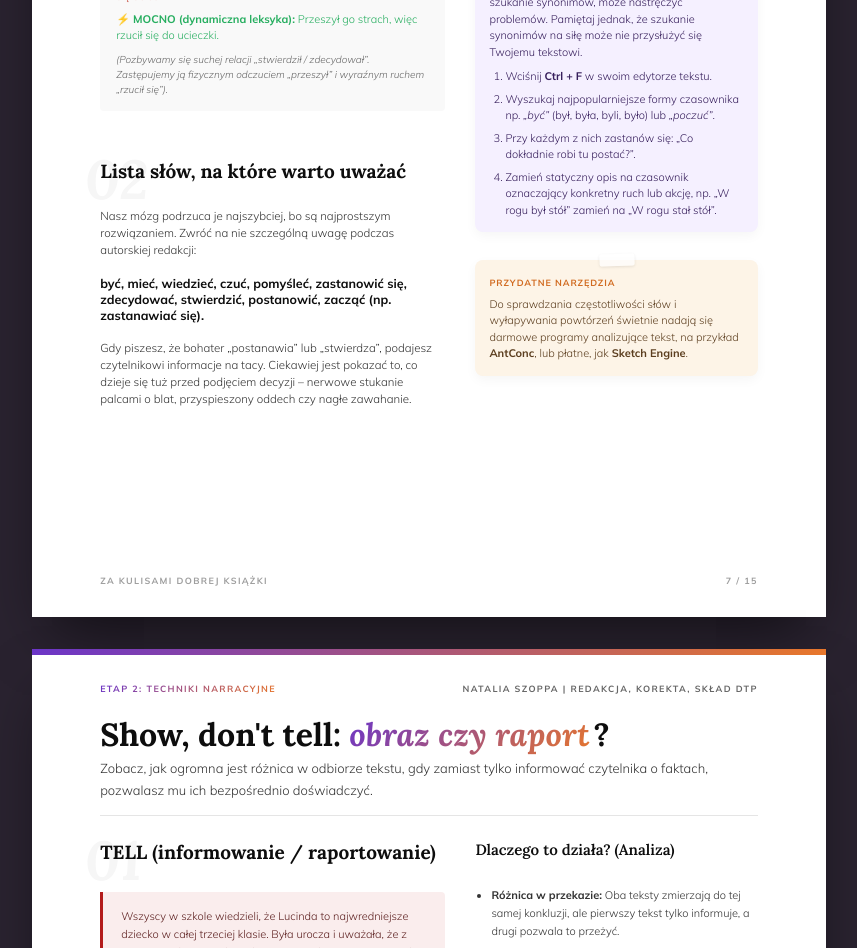
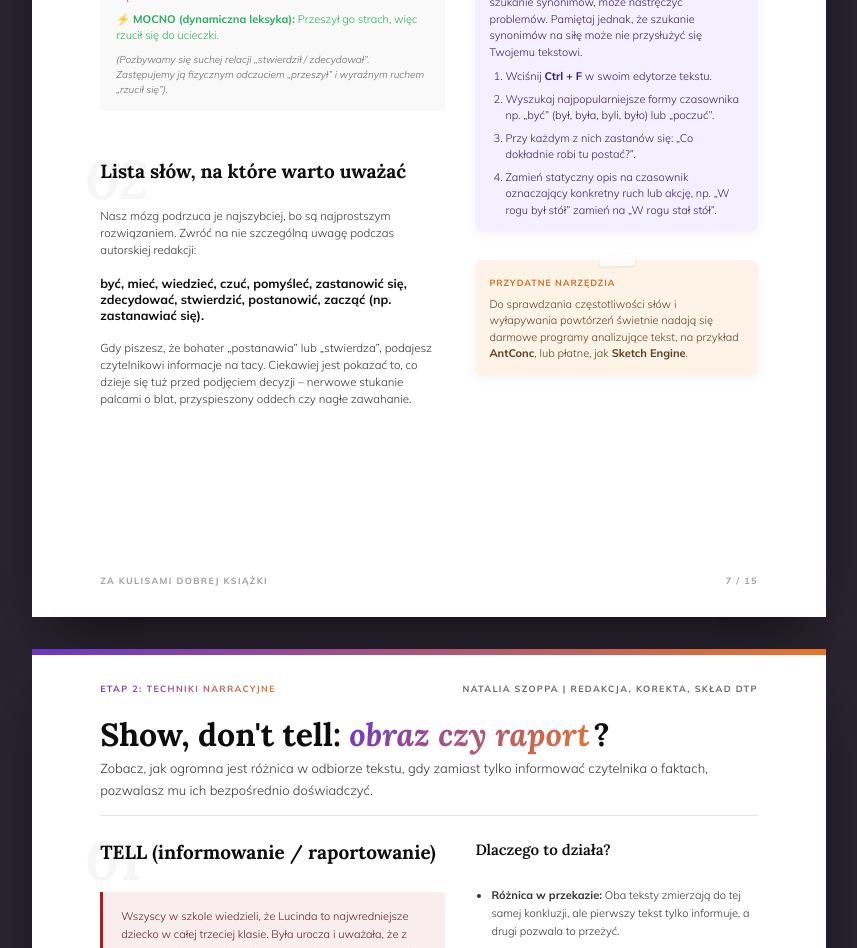
Before and after one commit to Bonnie00726/nataliaszoppa, a Jekyll site: the page arkusz językowy.html, which Jekyll copies as it is, in a window 1280 px wide and 1400 px high, scrolled down 7301 px. Shown: the part 168-1116 px from the top of the window, without its empty margins (211-1068 px from the left). Built offline with Jekyll 4.4.1, drawn with Linux system fonts in a browser that asks for light colours; some of the changed text lies outside the part shown.

Commit message:
Update arkusz językowy.html

```diff
--- a/arkusz językowy.html
+++ b/arkusz językowy.html
@@ -523,7 +523,7 @@
         Praca nad słownictwem jest dość prosta, choć szukanie synonimów, może nastręczyć problemów. Pamiętaj jednak, że szukanie synonimów na siłę może nie przysłużyć się Twojemu tekstowi.
         <ol style="padding-left: 16px; margin-top: 8px; margin-bottom: 0; font-size: 11px;">
           <li style="margin-bottom: 6px;">Wciśnij <strong>Ctrl + F</strong> w swoim edytorze tekstu.</li>
-          <li style="margin-bottom: 6px;">Wyszukaj najpopularniejsze formy czasownika np. <em>„być”</em> (był, była, byli, było) lub <em>„poczuć”</em>.</li>
+          <li style="margin-bottom: 6px;">Wyszukaj najpopularniejsze formy czasownika np. „być” (był, była, byli, było) lub „poczuć”.</li>
           <li style="margin-bottom: 6px;">Przy każdym z nich zastanów się: „Co dokładnie robi tu postać?”.</li>
           <li>Zamień statyczny opis na czasownik oznaczający konkretny ruch lub akcję, np. „W rogu był stół” zamień na „W rogu stał stół”.</li>
         </ol>
@@ -573,7 +573,7 @@
     <div class="q-sidebar" style="padding-top: 0;">
 
       <!-- Sekcja 1: Analiza (Nagłówek na czarno) -->
-      <h4 style="font-family: var(--serif); color: var(--ink); font-size: 15px; margin-bottom: 12px; margin-top: 0;">Dlaczego to działa? (Analiza)</h4>
+      <h4 style="font-family: var(--serif); color: var(--ink); font-size: 15px; margin-bottom: 12px; margin-top: 0;">Dlaczego to działa?</h4>
       <!-- Usunięto margin-bottom: 24px z listy, by podciągnąć drugi blok tekstu -->
       <ul style="font-size: 11px; line-height: 1.6; color: var(--ink-soft); padding-left: 16px; margin-bottom: 16px;">
         <li style="margin-bottom: 8px;"><strong>Różnica w przekazie:</strong> Oba teksty zmierzają do tej samej konkluzji, ale pierwszy tekst tylko informuje, a drugi pozwala to przeżyć.</li>
@@ -745,7 +745,7 @@
       </div>
 
       <div style="margin-bottom: 24px; font-size: 11.5px; line-height: 1.6; color: var(--ink-soft);">
-        <h4 style="font-family: var(--serif); color: var(--ink); font-size: 14px; margin-bottom: 8px; margin-top: 0;">3. Zabójstwo rytmu</h4>
+        <h4 style="font-family: var(--serif); color: var(--ink); font-size: 14px; margin-bottom: 8px; margin-top: 0;">3. Monotonny rytm</h4>
         <p style="margin-bottom: 0;">Ludzki styl ma własną melodię. Autor przeplata zdanie trzysłowne ze złożonym na dwadzieścia słów. Następnie rzuca krótki równoważnik. AI dąży do bezpiecznej symetrii. Tworzy zdania o bardzo zbliżonej długości i identycznej składni. Na dłuższą metę taka konstrukcja po prostu usypia czytelnika.</p>
       </div>
 
```
